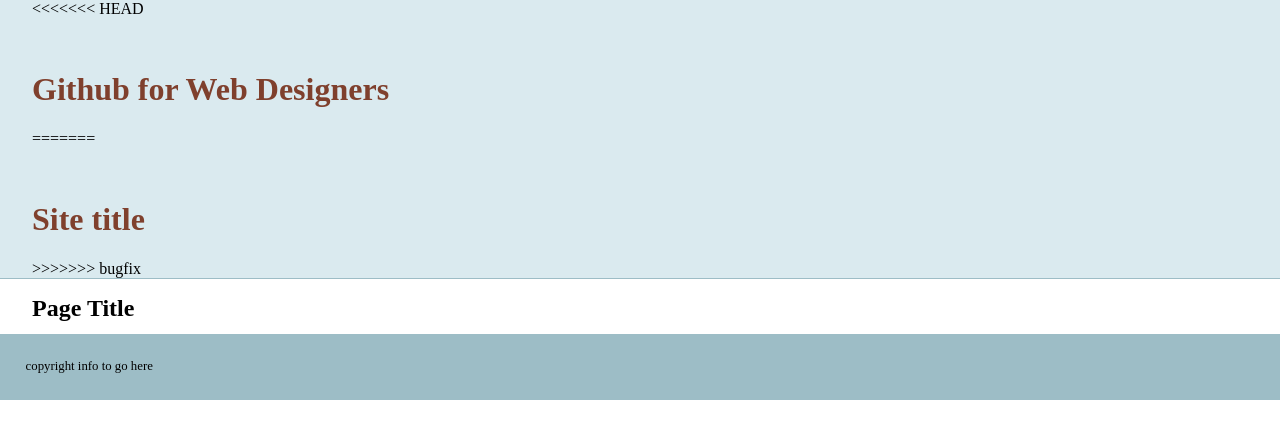
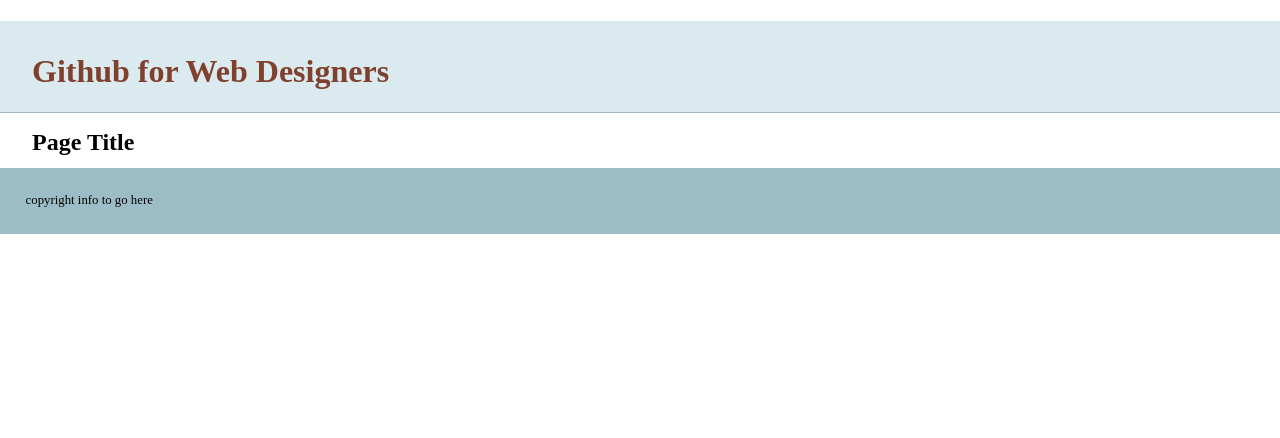
Before and after one commit to mohabati/git-basics, a plain HTML site: page index.html in a window 1280 px wide. Drawn offline with nearby package versions, Linux system fonts and the light colour scheme.

Commit message:
resolving again index

```diff
--- a/index.html
+++ b/index.html
@@ -14,11 +14,7 @@
     </head>
     <body>
     <header>
-<<<<<<< HEAD
 	<h1><span aria-hidden="true" class="github-icon" data-icon="&#xE087"></span>Github for Web Designers</h1>
-=======
-	<h1>Site title</h1>
->>>>>>> bugfix
     </header>
     <nav id="pageNav">
     </nav>
```
